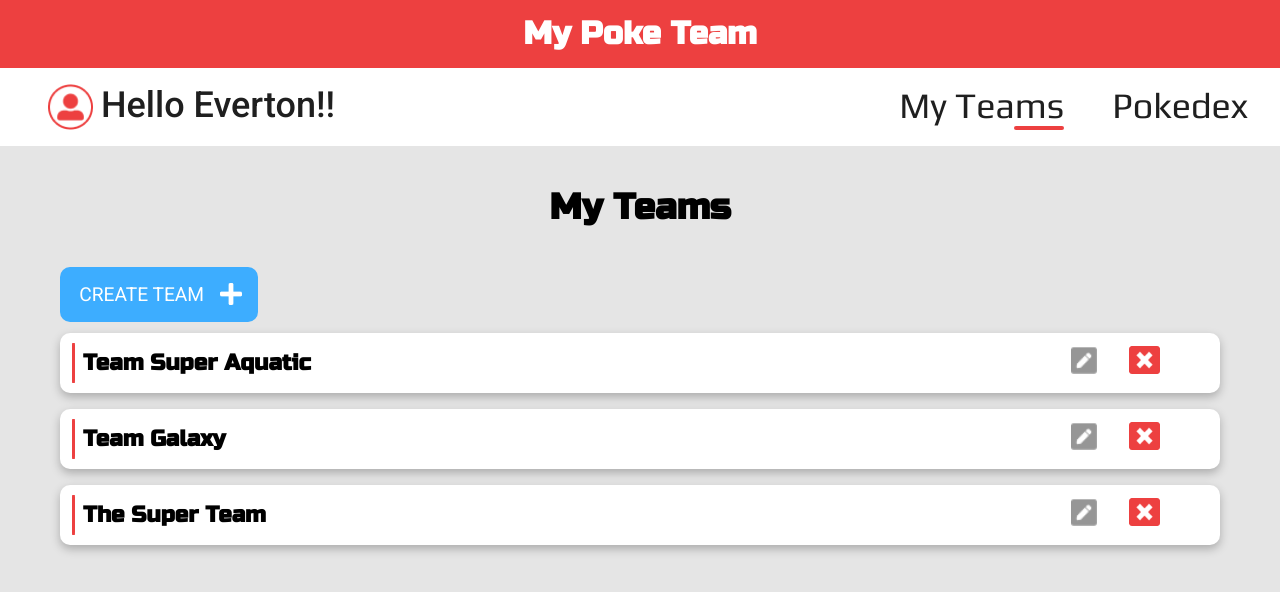
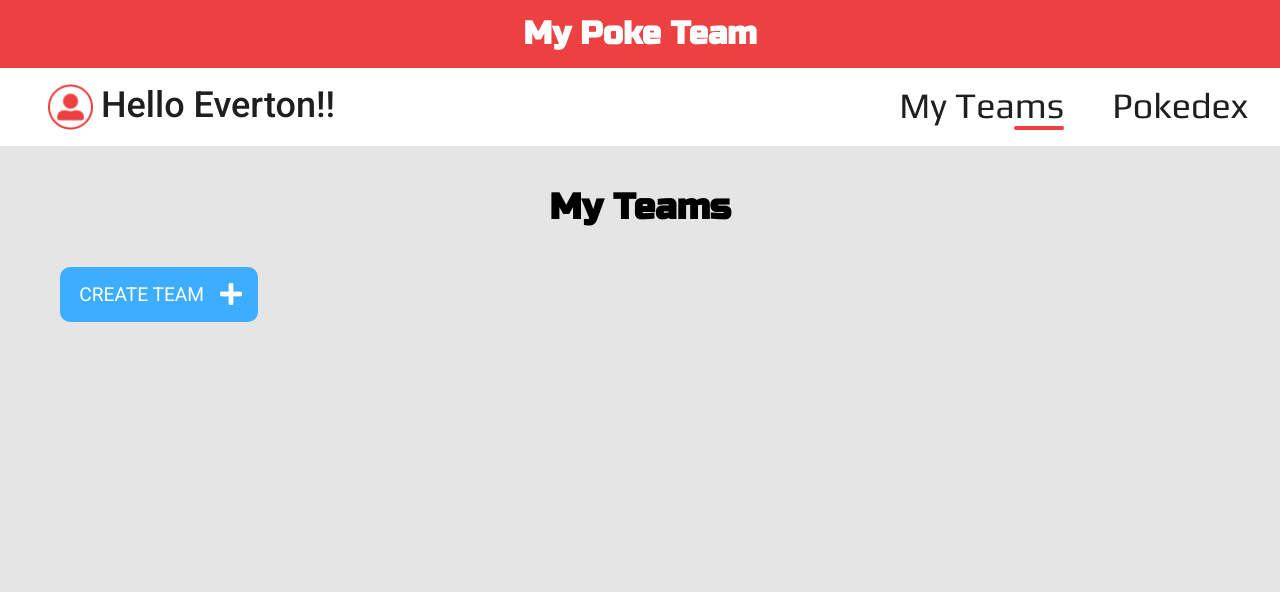
Before and after one commit to RenanPaixao/Apokeose, a Vue app: page / in a window 1280 px wide. Shown: the top 592 px of the page. Built offline with nearby package versions, Linux system fonts and the light colour scheme.

Commit message:
feat: add data persistence

```diff
--- a/package.json
+++ b/package.json
@@ -10,7 +10,8 @@
     "@types/node": "^17.0.13",
     "vue": "^3.2.25",
     "vue-router": "4",
-    "vuex": "4"
+    "vuex": "4",
+    "vuex-persist": "^3.1.3"
   },
   "devDependencies": {
     "@babel/core": "^7.16.12",
--- a/src/Common/idGenerator.ts
+++ b/src/Common/idGenerator.ts
@@ -1,5 +1,5 @@
-export function* idGenerator(){
-	let count = 1
+export function* idGenerator(initialValue: number){
+	let count = initialValue ? initialValue : 1
 	while(true){
 		yield count++
 	}
--- a/src/store/index.ts
+++ b/src/store/index.ts
@@ -1,21 +1,19 @@
 import { createStore } from 'vuex'
+import VuexPersist from 'vuex-persist'
 import State, { Pokemon, Team } from '../interfaces'
 import ditto from './tempPoke'
 import { idGenerator } from '../Common/idGenerator'
-const generateId = idGenerator()
+
+const localStorageData = JSON.parse(<any>localStorage.getItem('vuex'))
+const generateId = idGenerator(localStorageData?.teamsList.reduce((acum: number, team:Team)=> {
+	return team.id > acum ? team.id + 1 : acum
+	}, 0)
+)
 
 export default createStore({
 	state(): State{
 		return {
-			teamsList: [
-				{
-					id: generateId.next().value as number,
-					teamName: 'Team Super Aquatic',
-					pokemonsList: [{ ...ditto }, { ...ditto }, { ...ditto }]
-				},
-				{ id: generateId.next().value as number, teamName: 'Team Galaxy', pokemonsList: [{ ...ditto }] },
-				{ id: generateId.next().value as number, teamName: 'The Super Team', pokemonsList: [] }
-			],
+			teamsList: [],
 			teamSelectedId: null,
 			isEditting: false
 		}
@@ -100,5 +98,10 @@
 		createTeamMutation({ teamsList }: State, teamName){
 			teamsList.unshift({ id: generateId.next().value as number, teamName: teamName, pokemonsList: [] })
 		}
-	}
+	},
+	plugins: [
+		new VuexPersist({
+			storage: window.localStorage
+		}).plugin
+	]
 })
```
Also changed, not shown: 1 other file (tests, documents, lock files or other folders).
